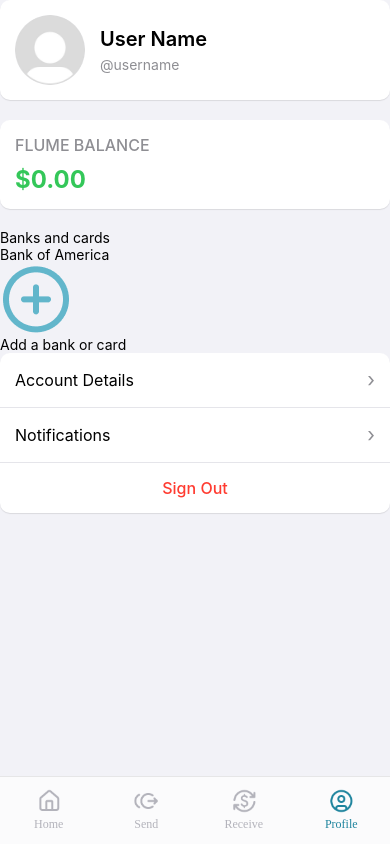
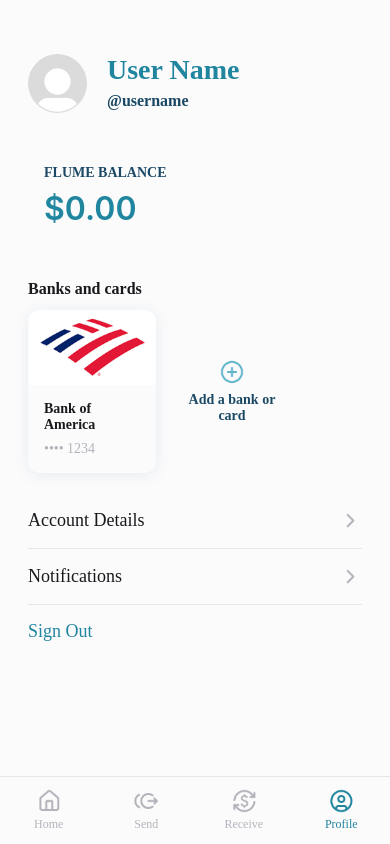
Before and after one commit to ecao54/Flume, a React Native app: screen /Profile in a window 390 px wide. Built offline with nearby package versions, Linux system fonts and the light colour scheme.

Commit message:
fixed profile front end

```diff
--- a/package.json
+++ b/package.json
@@ -14,16 +14,13 @@
     "@react-navigation/native": "^7.0.14",
     "@react-navigation/native-stack": "^7.2.0",
     "axios": "^1.8.1",
-    "material-symbols-react-native": "^1.0.3",
     "react": "19.0.0",
-    "react-material-symbols": "^4.4.0",
     "react-native": "0.78.0",
     "react-native-ble-advertiser": "^0.0.17",
     "react-native-ble-plx": "^3.5.0",
     "react-native-safe-area-context": "^5.2.0",
     "react-native-screens": "^4.9.1",
-    "react-native-svg": "^15.11.2",
-    "react-native-vector-icons": "^10.2.0"
+    "react-native-svg": "^15.11.2"
   },
   "devDependencies": {
     "@babel/core": "^7.25.2",
--- a/src/screens/HomeScreen.js
+++ b/src/screens/HomeScreen.js
@@ -69,7 +69,7 @@ const styles = StyleSheet.create({
     flex: 1,
     justifyContent: 'top',
     alignItems: 'left',
-    paddingBottom: 80, // Add padding to account for the button bar
+    marginBottom: 80
   },
   title: {
     flexDirection: 'row',
--- a/src/screens/ProfileScreen.js
+++ b/src/screens/ProfileScreen.js
@@ -1,5 +1,5 @@
 import React, { useState, useEffect } from 'react';
-import { View, Text, StyleSheet, TouchableOpacity, SafeAreaView, Image, ActivityIndicator } from 'react-native';
+import { View, Text, StyleSheet, TouchableOpacity, SafeAreaView, Image, ActivityIndicator, ScrollView } from 'react-native';
 import ButtonBar from '../components/ButtonBar';
 import AsyncStorage from '@react-native-async-storage/async-storage';
 
@@ -29,14 +29,14 @@ const ProfileScreen = ({ navigation, route }) => {
       await AsyncStorage.removeItem('userProfile');
       navigation.reset({
         index: 0,
-        routes: [{ name: 'Login' }],
+        routes: [{ name: 'Welcome' }],
       });
     } catch (error) {
       console.error('Error signing out:', error);
     }
   };
 
-  const connectedBanks = [
+  const connectedBanks = [ // mock data for now
     {name: "Bank of America", lastFourNumbers: "1234", image: require('../assets/bank-of-america.png')},
   ];
 
@@ -53,6 +53,7 @@ const ProfileScreen = ({ navigation, route }) => {
   return (
     <View style={styles.container}>
       <SafeAreaView style={styles.content}>
+        <ScrollView contentContainerStyle={styles.scrollContent}>
           <View style={styles.profileHeader}>
             <Image
               source={require('../assets/default-profile.png')}
@@ -77,45 +78,49 @@ const ProfileScreen = ({ navigation, route }) => {
 
           <View style={styles.banksAndCards}>
             <Text style={styles.banksAndCardsLabel}>Banks and cards</Text>
+              <View style={styles.cardContainer}>
                 {connectedBanks.map((bank) => (
-
                   <TouchableOpacity
                     key={bank.name}
+                    style={styles.card}
                   >
-              {/* <Image
+                    <Image
                       source={bank.image}
                       style={styles.bankImage}
-              /> */}
-              <Text
-                style={[
-                  styles.bankText,
-                ]}
-              >
+                    />
+                    <View style={styles.bankTextContainer}>
+                      <Text style={styles.bankText}>
                         {bank.name}
                       </Text>
+                      <Text style={styles.bankInfo}>
+                        •••• {bank.lastFourNumbers}
+                      </Text>
+                    </View>
                   </TouchableOpacity>
                 ))}
-          <View style={styles.addContainer}>
+              <TouchableOpacity style={styles.addContainer}>
                 <Image style={styles.addButton} source={require('../assets/add.png')}/>
                 <Text style={styles.addText}>Add a bank or card</Text>
+              </TouchableOpacity>
             </View>
           </View>
 
           <View style={styles.menuSection}>
             <TouchableOpacity style={styles.menuItem} onPress={() => {}}>
               <Text style={styles.menuItemText}>Account Details</Text>
-            <Text style={styles.menuItemArrow}>›</Text>
+              <Image style={styles.menuItemArrow} source={require('../assets/next_cheveron.png')}/>
             </TouchableOpacity>
 
             <TouchableOpacity style={styles.menuItem} onPress={() => {}}>
               <Text style={styles.menuItemText}>Notifications</Text>
-            <Text style={styles.menuItemArrow}>›</Text>
+              <Image style={styles.menuItemArrow} source={require('../assets/next_cheveron.png')}/>
             </TouchableOpacity>
 
             <TouchableOpacity style={[styles.menuItem, styles.signOutItem]} onPress={handleSignOut}>
               <Text style={styles.signOutText}>Sign Out</Text>
             </TouchableOpacity>
           </View>
+        </ScrollView>
       </SafeAreaView>
 
       <ButtonBar navigation={navigation} activeScreen="Profile" />
@@ -123,109 +128,161 @@ const ProfileScreen = ({ navigation, route }) => {
   );
 };
 
-// Styles remain the same
 const styles = StyleSheet.create({
-  // Your existing styles...
   container: {
     flex: 1,
-    backgroundColor: '#F2F2F7', // iOS light background
+    backgroundColor: '#FBFBFC',
   },
   content: {
     flex: 1,
-    padding: 20,
-    paddingBottom: 80, // Add padding to account for the button bar
+    marginBottom: 80
   },
-  title: {
-    fontSize: 24,
-    fontWeight: '600',
-    marginBottom: 20,
-    color: '#000000',
-    fontFamily: 'System',
-    textAlign: 'center',
+  scrollContent: {
+    padding: 28,
+    marginTop: 26,
   },
   profileHeader: {
     flexDirection: 'row',
-    alignItems: 'center',
-    marginBottom: 20,
-    backgroundColor: '#FFFFFF',
-    borderRadius: 10,
-    padding: 15,
-    shadowColor: '#000',
-    shadowOffset: { width: 0, height: 1 },
-    shadowOpacity: 0.1,
-    shadowRadius: 1,
+    alignItems: 'left',
+    marginBottom: 36,
   },
   profileImage: {
-    width: 70,
-    height: 70,
+    width: 59,
+    height: 59,
     borderRadius: 35,
-    marginRight: 15,
+    marginRight: 20,
     backgroundColor: '#E5E5EA', // Placeholder color
   },
   profileInfo: {
     flex: 1,
   },
   profileName: {
-    fontSize: 20,
-    fontWeight: '600',
-    marginBottom: 5,
+    fontSize: 28,
+    fontWeight: '800',
+    marginBottom: 6,
+    fontFamily: 'Figtree',
+    color: '#20859E'
   },
   profileId: {
-    fontSize: 14,
-    color: '#8E8E93', // iOS gray
+    fontSize: 16,
+    color: '#1B4965',
+    fontWeight: '600',
+    fontFamily: 'Figtree',
   },
   balanceCard: {
-    backgroundColor: '#FFFFFF',
-    borderRadius: 10,
-    padding: 15,
-    marginBottom: 20,
-    shadowColor: '#000',
-    shadowOffset: { width: 0, height: 1 },
-    shadowOpacity: 0.1,
-    shadowRadius: 1,
+    borderRadius: 12,
+    padding: 16,
+    marginBottom: 36,
+    outlineWidth: 1,
+    outlineColor: '#C4C4C5',
   },
   cardTitle: {
-    fontSize: 16,
-    fontWeight: '500',
-    color: '#8E8E93', // iOS gray
-    marginBottom: 10,
+    fontSize: 14,
+    marginBottom: 8,
+    color: '#1B4965',
+    fontWeight: '600',
+    fontFamily: 'Figtree',
   },
   balanceAmount: {
-    fontSize: 24,
-    fontWeight: 'bold',
-    color: '#34C759', // iOS green
+    fontSize: 32,
+    fontWeight: '600',
+    color: '#20859E',
+  },
+  banksAndCards: {
+    marginBottom: 36
+  },
+  cardContainer: {
+    flexDirection: 'row',
+    gap: 12,
+  },
+  banksAndCardsLabel: {
+    fontSize: 16,
+    color: '#19191D',
+    fontFamily: 'Figtree',
+    fontWeight: '600',
+    marginBottom: 12,
+  },
+  card: {
+    width: 128,
+    borderRadius: 12,
+    shadowColor: '#1B4965',
+    shadowOpacity: .09,
+    shadowOffset: {width: 0, height: 2},
+    shadowRadius: 15,
+    backgroundColor: '#FBFBFC'
+  },
+  bankImage: {
+    width: 'auto',
+    height: 75.24,
+    borderTopRightRadius: 12,
+    borderTopLeftRadius: 12,
+    resizeMode: 'contain', // dont know
+  },
+  bankTextContainer: {
+    padding: 16,
+  },
+  bankText: {
+    fontSize: 14,
+    fontFamily: 'Figtree',
+    fontWeight: '600',
+    color: '#19191D',
+    marginBottom: 8,
+  },
+  bankInfo: {
+    fontSize: 14,
+    fontFamily: 'Figtree',
+    fontWeight: '500',
+    color: '#B3B3BB',
+  },
+  addContainer: {
+    width: 128,
+    outlineWidth: 1,
+    outlineColor: '#E6E6E7',
+    alignItems: 'center',
+    justifyContent: 'center',
+    borderRadius: 12,
+    padding: 16
+  },
+  addButton: {
+    width: 24,
+    height: 24,
+    marginBottom: 8
+  },
+  addText: {
+    textAlign: 'center',
+    fontSize: 14,
+    fontWeight: '600',
+    fontFamily: 'Figtree',
+    color: '#1B4965'
   },
   menuSection: {
-    backgroundColor: '#FFFFFF',
-    borderRadius: 10,
-    overflow: 'hidden',
-    shadowColor: '#000',
-    shadowOffset: { width: 0, height: 1 },
-    shadowOpacity: 0.1,
-    shadowRadius: 1,
+    gap: 16
   },
   menuItem: {
     flexDirection: 'row',
     justifyContent: 'space-between',
     alignItems: 'center',
-    padding: 15,
     borderBottomWidth: 1,
-    borderBottomColor: '#E5E5EA', // iOS light gray
+    borderBottomColor: '#E6E6E7',
+    paddingBottom: 16
   },
   menuItemText: {
-    fontSize: 16,
+    fontSize: 18,
+    fontFamily: 'Figtree',
+    fontWeight: '500',
+    color: '#19191D'
   },
   menuItemArrow: {
-    fontSize: 20,
-    color: '#8E8E93', // iOS gray
+    width: 23,
+    height: 23
   },
   signOutItem: {
     borderBottomWidth: 0,
-    justifyContent: 'center',
   },
   signOutText: {
-    color: '#FF3B30', // iOS red
-    fontSize: 16,
+    color: '#20859E',
+    fontSize: 18,
+    fontFamily: 'Figtree',
     fontWeight: '500',
   },
 });
```
Also changed, not shown: src/assets/next_cheveron.png (added), 4 other files (tests, documents, lock files or other folders). Lines whose indentation alone changed are shown as unchanged.
